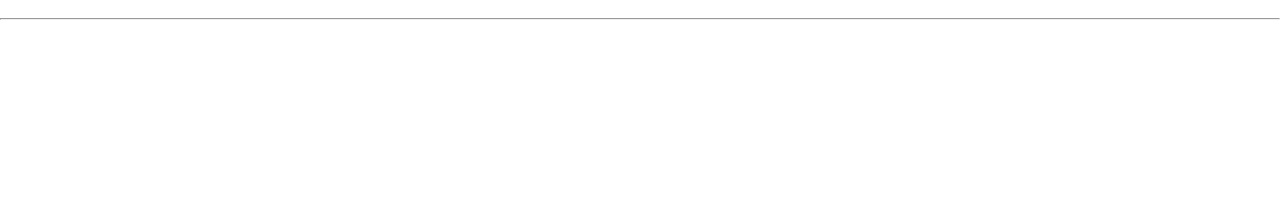
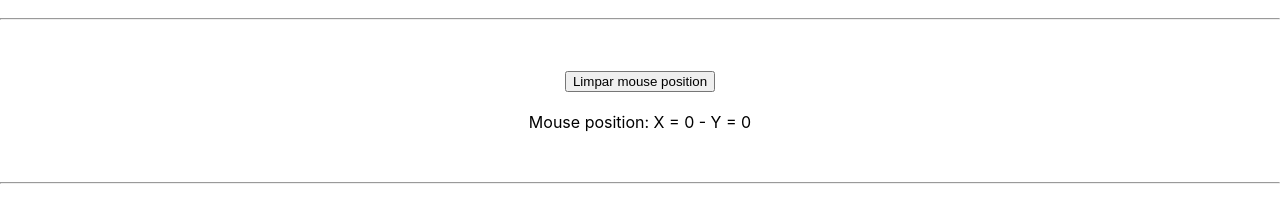
Before and after one commit to brunoeduardo/react-hooks, a React (Create React App) app: page / in a window 1280 px wide. Shown: the part 1700-1922 px from the top of the page. Before the commit the page ends 1770 px from the top, so only its background shows below. Built offline with nearby package versions, Linux system fonts and the light colour scheme; no server answers.

Commit message:
UseEffect Cleanup

```diff
--- a/src/App.js
+++ b/src/App.js
@@ -3,7 +3,8 @@ import UseEffect from "./components/UseEffect";
 import UseState from "./components/UseState";
 import UseStateArray from "./components/UseStateArray";
 import UseStateObject from "./components/UseStateObject";
-import UseEffectCallApi from "./components/useEffectCallApi";
+import UseEffectCallApi from "./components/UseEffectCallApi";
+import UseEffectCleanup from "./components/UseEffectCleanup";
 
 function App() {
   return (
@@ -18,6 +19,8 @@ function App() {
       <hr />
       <UseEffectCallApi></UseEffectCallApi>
       <hr />
+      <UseEffectCleanup></UseEffectCleanup>
+      <hr />
     </div>
   );
 }
--- /dev/null
+++ b/src/components/MousePosition.jsx
@@ -0,0 +1,26 @@
+import { useState, useEffect } from "react";
+
+export default function MousePosition() {
+  const [x, setX] = useState(0);
+  const [y, setY] = useState(0);
+
+  const getMousePosition = (positionMouseValues) => {
+    console.log("Mouse Position");
+    setX(positionMouseValues.screenX);
+    setY(positionMouseValues.screenY);
+  };
+
+  useEffect(() => {
+    window.addEventListener("mousemove", getMousePosition);
+
+    return () => {
+      window.removeEventListener("mousemove", getMousePosition);
+    };
+  }, []);
+
+  return (
+    <div>
+      Mouse position: X = {x} - Y = {y}
+    </div>
+  );
+}
--- /dev/null
+++ b/src/components/UseEffectCleanup.jsx
@@ -0,0 +1,17 @@
+import { useState } from "react";
+import MousePosition from "./MousePosition";
+
+export default function UseEffectCleanup() {
+  const [showMousePosition, setShowMousePosition] = useState(true);
+
+  return (
+    <div>
+      <button onClick={() => setShowMousePosition(!showMousePosition)}>
+        Limpar mouse position
+      </button>
+      <br />
+      <br />
+      {showMousePosition && <MousePosition></MousePosition>}
+    </div>
+  );
+}
--- a/src/components/useEffectCallApi.jsx
+++ b/src/components/useEffectCallApi.jsx
@@ -1,7 +1,7 @@
 import { useEffect, useState } from "react";
 import axios from "axios";
 
-export default function useEffectCallApi() {
+export default function UseEffectCallApi() {
   const listStyle = { height: "150px", overflow: "auto" };
 
   const [searchList, setSearchList] = useState({ hits: [] });
```
